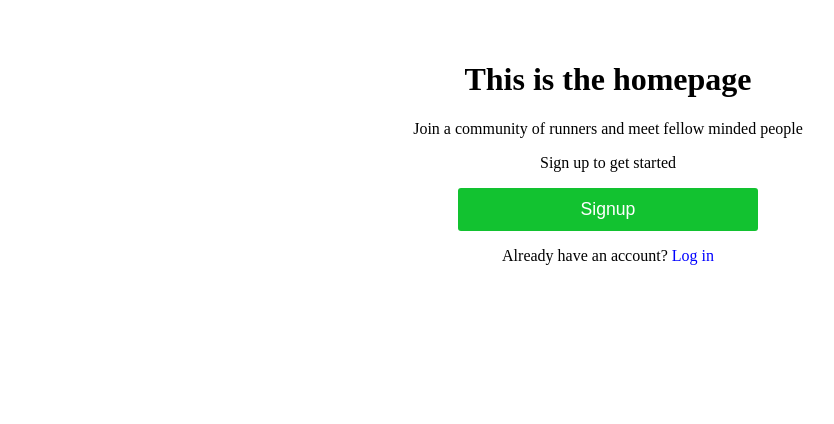
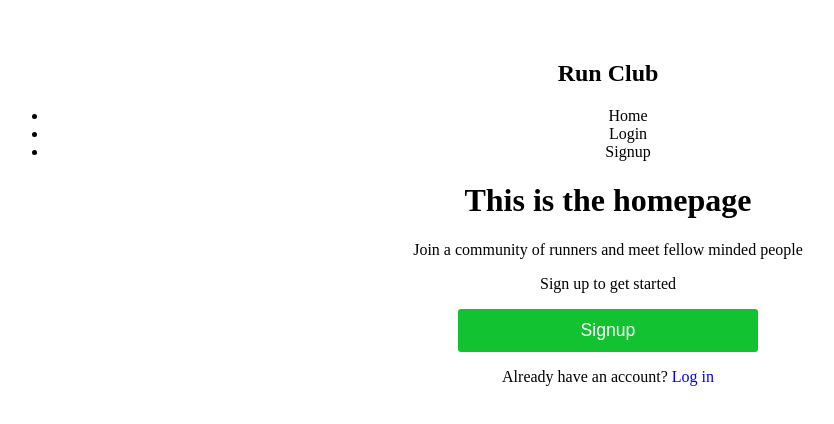
Before and after one commit to Ayoroq/runclub-frontend, a React (Vite) app: page / in a window 1280 px wide. Shown: the top 424 px of the page, without its empty margins (32-866 px from the left). Built offline with nearby package versions, Linux system fonts and the light colour scheme; no server answers.

Commit message:
feat: enhance Navbar with navigation links and loading indicators in Login and Signup pages

```diff
--- a/src/components/Navbar.jsx
+++ b/src/components/Navbar.jsx
@@ -10,6 +10,21 @@ export default function Navbar() {
 
     return (
         <nav className={styles.navbar}>
+            <h1>Run Club</h1>
+            <ul>
+                <li onClick={() => navigate('/')}>Home</li>
+                {isLoggedIn ? (
+                    <>
+                        <li onClick={() => navigate('/dashboard')}>Dashboard</li>
+                        <li onClick={logout}>Logout</li>
+                    </>
+                ) : (
+                    <>
+                        <li onClick={() => navigate('/login')}>Login</li>
+                        <li onClick={() => navigate('/signup')}>Signup</li>
+                    </>
+                )}
+            </ul>
         </nav>
     )
 }
--- a/src/pages/Login.jsx
+++ b/src/pages/Login.jsx
@@ -26,6 +26,10 @@ export default function Login() {
     }
   }
 
+  if (loading) {
+    return <div>Loading...</div>
+  }
+
   return (
     <main className={styles.main}>
       <h1>Login</h1>
--- a/src/pages/Signup.jsx
+++ b/src/pages/Signup.jsx
@@ -24,6 +24,10 @@ export default function Signup() {
     if (!response.success) {
       console.error("Signup failed");
     }
+  }
+
+  if (loading) {
+    return <div>Loading...</div>;
   }
 
   return (
```
